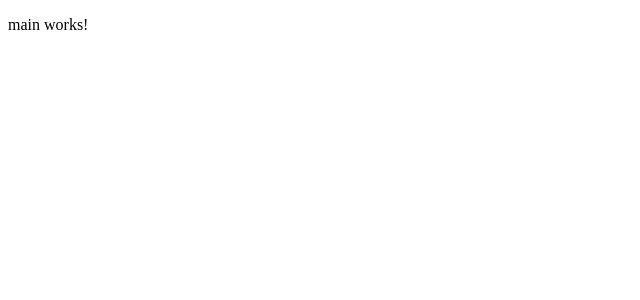
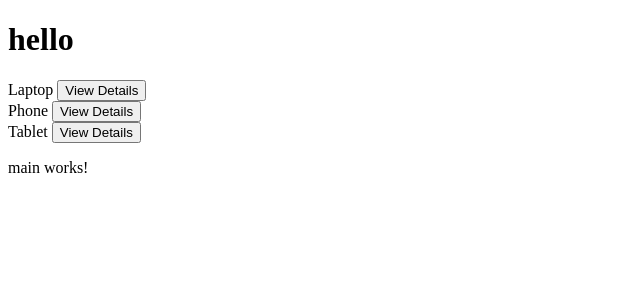
Before and after one commit to June-July-Augest/ecommerce, an Angular app: page / in a window 1280 px wide. Shown: the top 300 px of the page, without its empty margins (0-640 px from the left). Built offline with nearby package versions, Linux system fonts and the light colour scheme.

Commit message:
set up deatail route

```diff
--- a/src/app/app.component.html
+++ b/src/app/app.component.html
@@ -1 +1,2 @@
+<app-products />
 <router-outlet></router-outlet>
--- a/src/app/app.component.ts
+++ b/src/app/app.component.ts
@@ -1,9 +1,10 @@
 import { Component } from '@angular/core';
 import { RouterOutlet } from '@angular/router';
+import { ProductsComponent } from "./pages/products/products.component";
 
 @Component({
   selector: 'app-root',
-  imports: [RouterOutlet],
+  imports: [RouterOutlet, ProductsComponent],
   templateUrl: './app.component.html',
   styleUrl: './app.component.scss'
 })
--- a/src/app/app.routes.ts
+++ b/src/app/app.routes.ts
@@ -4,6 +4,7 @@ import { LoginComponent } from './pages/login/login.component';
 import { DashboardComponent } from './pages/dashboard/dashboard.component';
 import { CheckoutComponent } from './pages/checkout/checkout.component';
 import { UserinfoComponent } from './pages/userinfo/userinfo.component';
+import { ProductDetailComponent } from './pages/products/product-detail/product-detail.component';
 
 export const routes: Routes = [
   { path: '', component: MainComponent },
@@ -11,6 +12,7 @@ export const routes: Routes = [
   { path: 'dashboard', component: DashboardComponent },
   { path: 'checkout', component: CheckoutComponent },
   { path: 'userinfo', component: UserinfoComponent },
+  { path: 'product/:id', component: ProductDetailComponent },
   { path: '**', redirectTo: '', pathMatch: 'full' },
 ];
 
--- /dev/null
+++ b/src/app/pages/products/product-detail/product-detail.component.html
@@ -0,0 +1 @@
+<p>product-detail works!</p>
--- /dev/null
+++ b/src/app/pages/products/products.component.html
@@ -0,0 +1,9 @@
+
+<h1>hello</h1>
+
+@for(product of products; track product.id){
+    <div>
+        {{product.name}}
+        <button (click)="goToProductDetail(product.id)">View Details</button>
+    </div>
+}
--- /dev/null
+++ b/src/app/pages/products/products.component.ts
@@ -0,0 +1,22 @@
+import { Component } from '@angular/core';
+import { Router } from '@angular/router';
+
+@Component({
+  selector: 'app-products',
+  imports: [],
+  templateUrl: './products.component.html',
+  styleUrl: './products.component.scss'
+})
+export class ProductsComponent {
+  products = [
+    { id: 1, name: 'Laptop' },
+    { id: 2, name: 'Phone' },
+    { id: 3, name: 'Tablet' }
+  ];
+
+  constructor(private router: Router) {}
+
+  goToProductDetail(productId: number) {
+    this.router.navigate(['/product', productId]);
+  }
+}
```
Also changed, not shown: src/app/pages/products/product-detail/product-detail.component.ts (added, +11 -0 lines), src/app/pages/products/product-detail/product-detail.component.scss (added), src/app/pages/products/products.component.scss (added), 1 other file (tests, documents, lock files or other folders).
